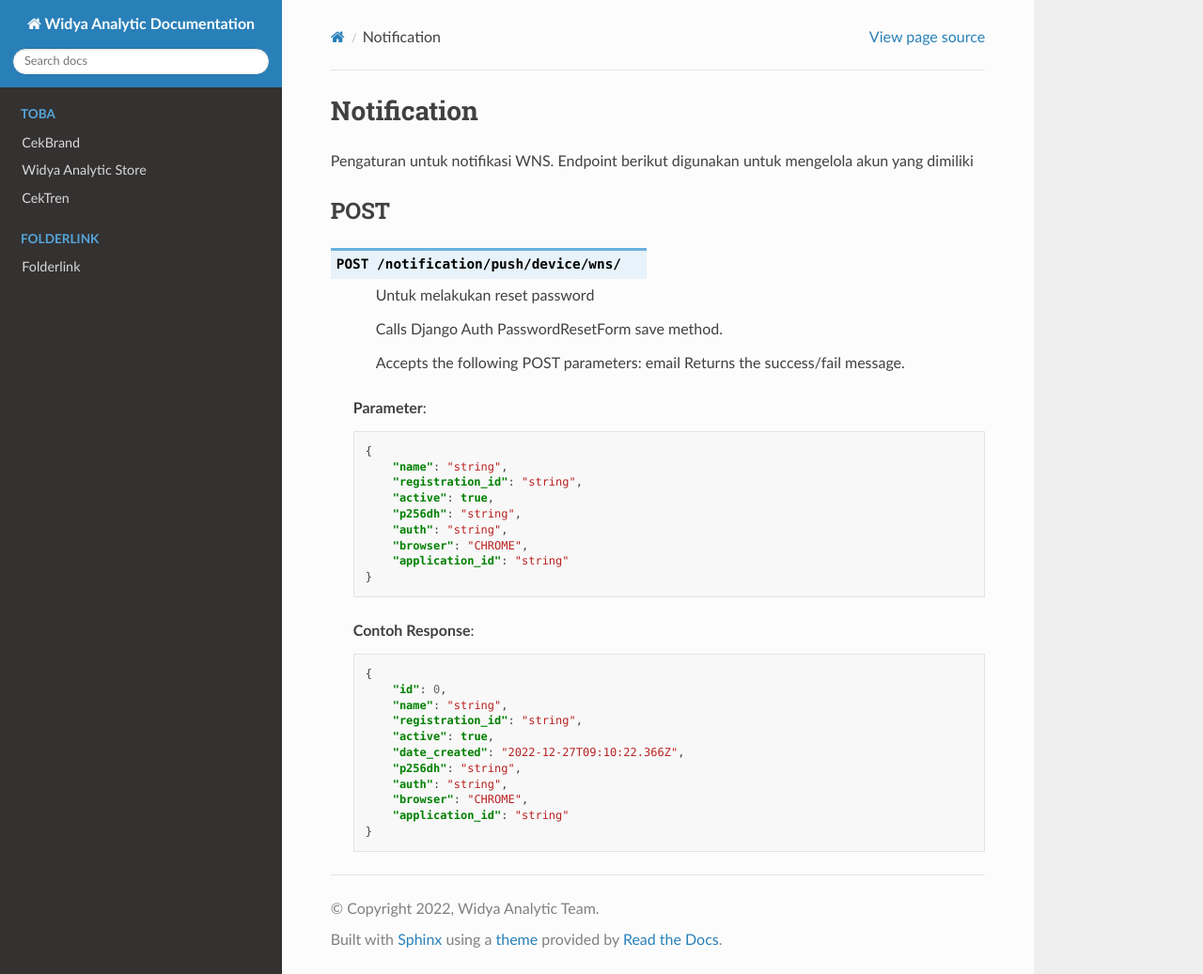
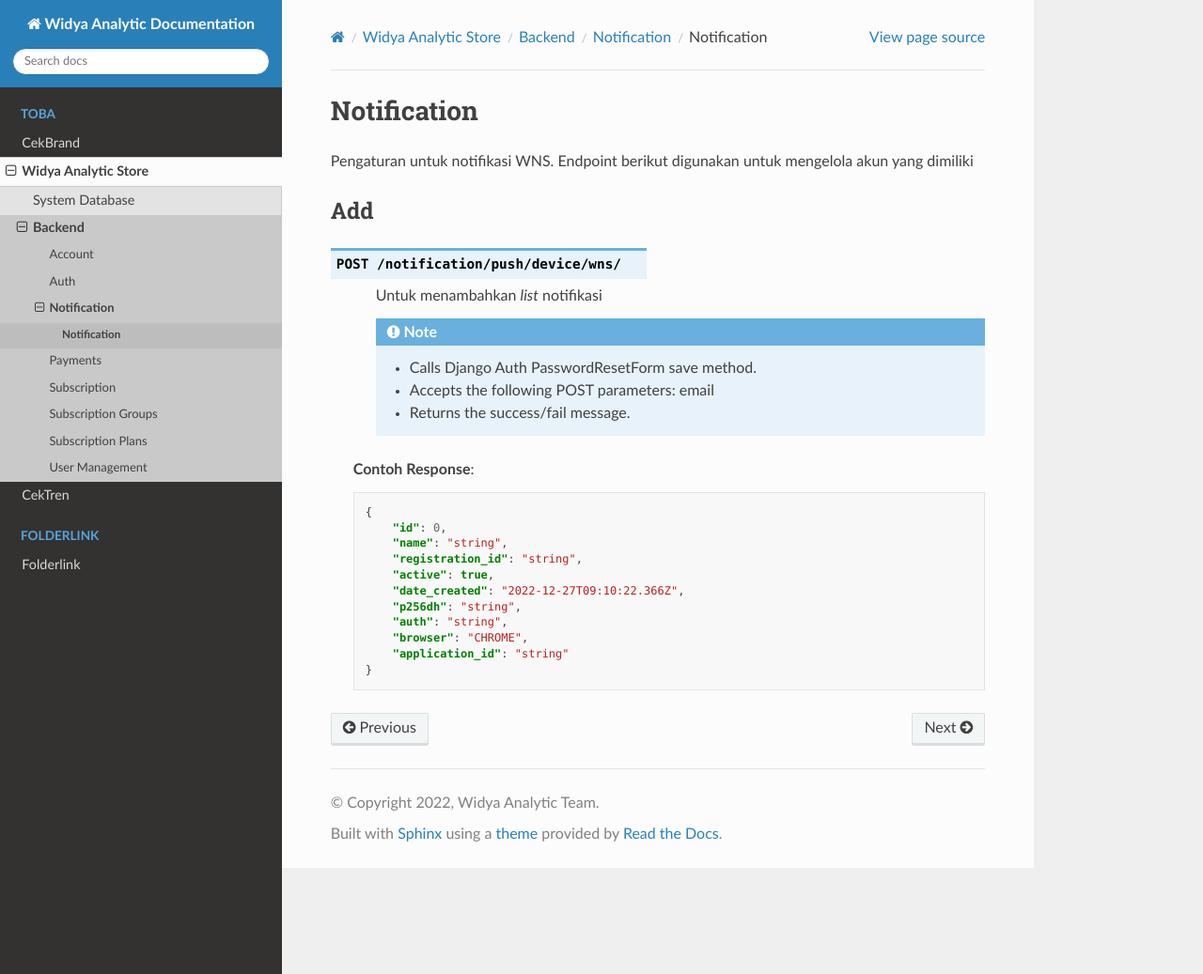
Before and after one commit to syrico/dokumentasi_data_widyaanalytics, a Sphinx documentation site: the page built from docs/source/Toba/WAstore/backend/notification/notification.rst, in a window 1280 px wide and 1037 px high. Shown: the whole window at 94% size. Built offline with Sphinx 7.4.7 and the Read the Docs theme 2.0.0, drawn with Linux system fonts in a browser that asks for light colours; pages that are not in the unit, such as notebooks, are missing from menus.

Commit message:
Add Endpoint of subscription-plans, subscription, user management
Add and Update Endpoint Backend of WA Store (subscription-plans, subscription, user management)

```diff
--- a/docs/source/Toba/WAstore/backend/notification/notifitcation.rst
+++ b/docs/source/Toba/WAstore/backend/notification/notification.rst
@@ -3,32 +3,17 @@
 
 Pengaturan untuk notifikasi WNS. Endpoint berikut digunakan untuk mengelola akun yang dimiliki
 
-POST
+Add
 =====
 
 .. http:post:: /notification/push/device/wns/
 
-    Untuk melakukan reset password
+    Untuk menambahkan *list* notifikasi
 
-    Calls Django Auth PasswordResetForm save method.
-
-    Accepts the following POST parameters: email
-    Returns the success/fail message.
-
-   **Parameter**:
-
-   .. sourcecode:: json
-
-        {
-            "name": "string",
-            "registration_id": "string",
-            "active": true,
-            "p256dh": "string",
-            "auth": "string",
-            "browser": "CHROME",
-            "application_id": "string"
-        }
-
+    .. note::
+        - Calls Django Auth PasswordResetForm save method.
+        - Accepts the following POST parameters: email
+        - Returns the success/fail message.
 
    **Contoh Response**:
 
--- a/docs/source/Toba/WAstore/backend/notifitcation.rst
+++ b/docs/source/Toba/WAstore/backend/notifitcation.rst
@@ -1,6 +1,6 @@
-Subscription Groups
+Notification
 +++++
 
 .. toctree::
 
-   subscription-groups/subscription-groups
+   notification/notification
--- /dev/null
+++ b/docs/source/Toba/WAstore/backend/subscription-plans.rst
@@ -0,0 +1,6 @@
+Subscription Plans
++++++
+
+.. toctree::
+
+   subscription-plans/subscription-plans
--- /dev/null
+++ b/docs/source/Toba/WAstore/backend/subscription.rst
@@ -0,0 +1,6 @@
+Subscription
++++++
+
+.. toctree::
+
+   subscription/subscription
--- /dev/null
+++ b/docs/source/Toba/WAstore/backend/user-management.rst
@@ -0,0 +1,7 @@
+User Management
++++++
+
+.. toctree::
+
+   user-management/categories
+   user-management/subscription
--- a/docs/source/Toba/WAstore/indexbackend.rst
+++ b/docs/source/Toba/WAstore/indexbackend.rst
@@ -8,9 +8,10 @@
    backend/events-form
    backend/feedback
    backend/landing
-   backend/notification
+   backend/notifitcation
    backend/payments
    backend/store
+   backend/subscription
    backend/subscription-groups
    backend/subscription-plans
    backend/user-management
```
Also changed, not shown: docs/source/Toba/WAstore/backend/account/account.rst (+35 -35 lines), docs/source/Toba/WAstore/backend/subscription-plans/subscription-plans.rst (added, +67 -0 lines), docs/source/Toba/WAstore/backend/subscription/subscription.rst (added, +76 -0 lines), docs/source/Toba/WAstore/backend/user-management/categories.rst (added, +22 -0 lines), docs/source/Toba/WAstore/backend/user-management/subscription.rst (added, +153 -0 lines).
